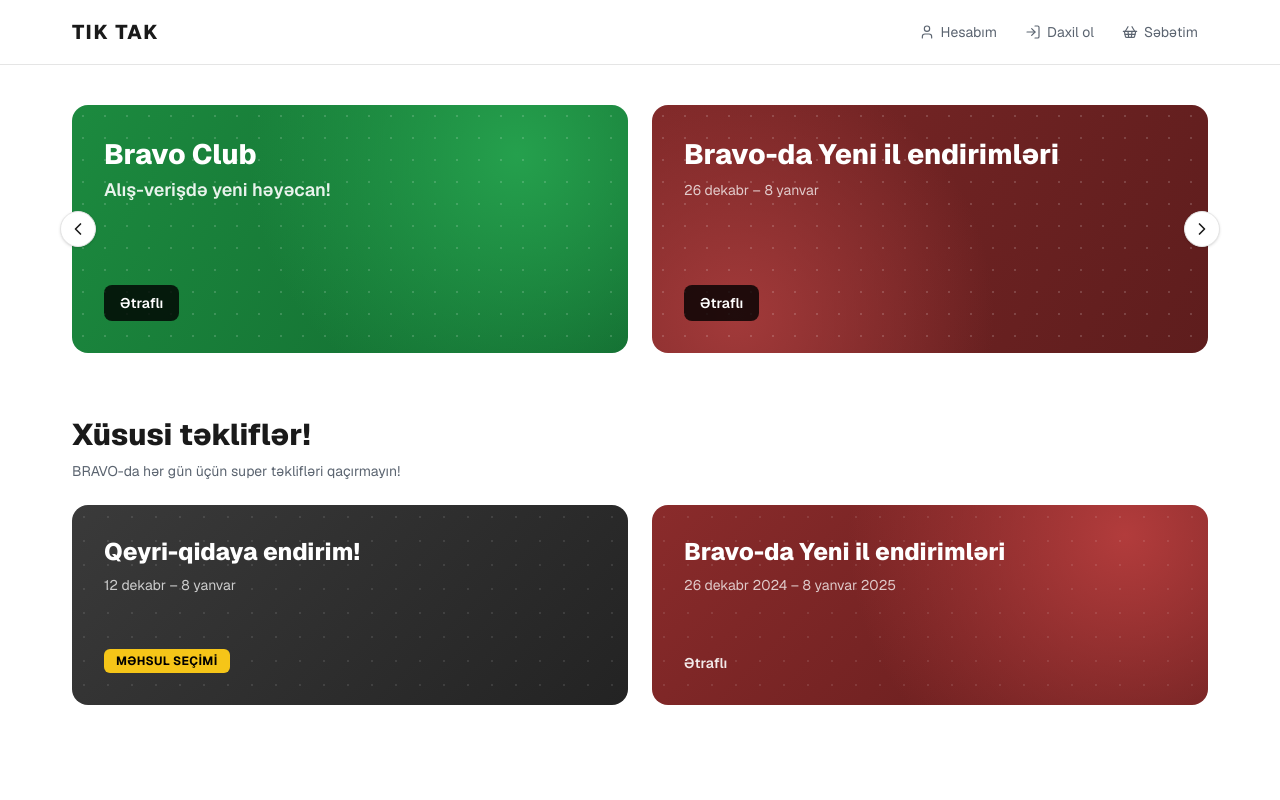
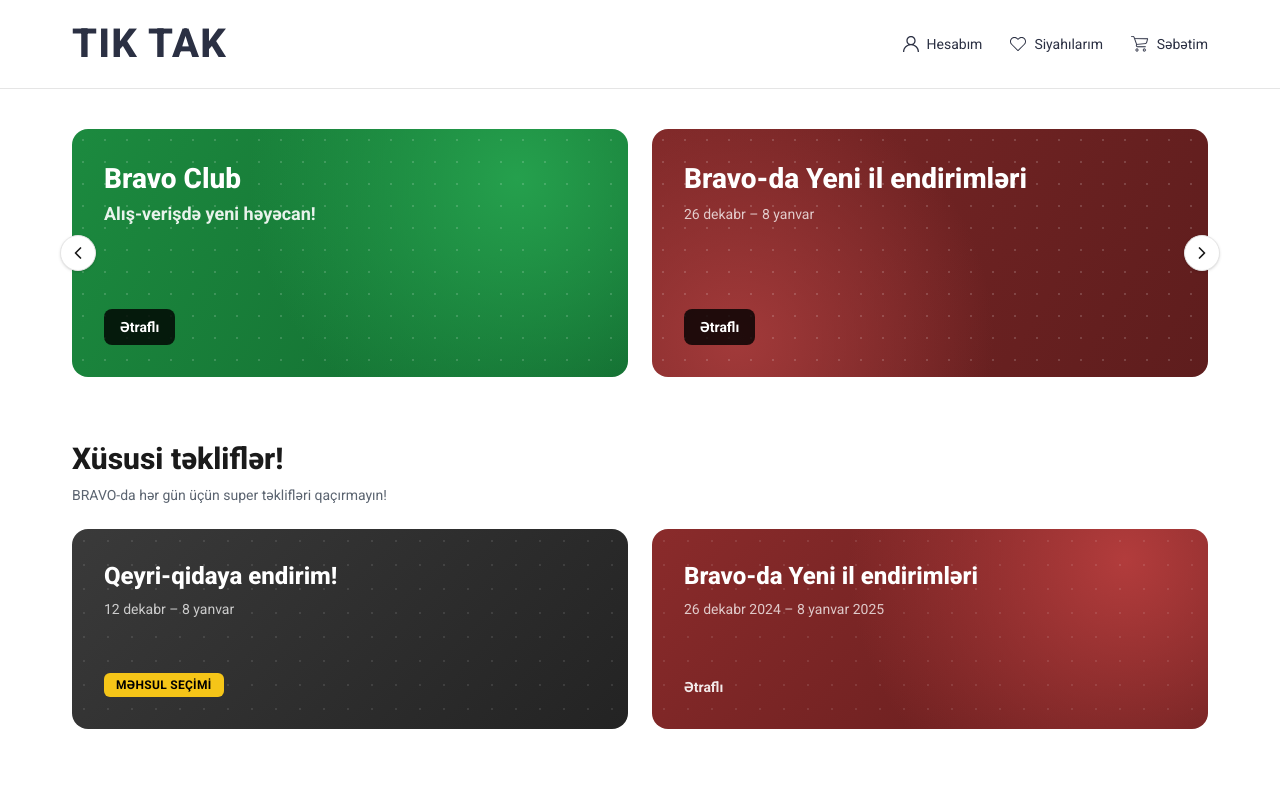
Before and after one commit to asafsafarli/TikTak, a Next.js app in the folder Frontend/: page / in a window 1280 px wide. Shown: the top 800 px of the page. Built offline with nearby package versions, Linux system fonts and the light colour scheme.

Commit message:
Apply header typography spec, custom SVG icons, Roboto font; rename Daxil ol to Siyahılarım

```diff
--- a/Frontend/src/app/globals.css
+++ b/Frontend/src/app/globals.css
@@ -7,7 +7,7 @@
   --color-ink: #1a1a1a;
   --color-muted: #5b6470;
 
-  --font-sans: var(--font-geist-sans), ui-sans-serif, system-ui, sans-serif;
+  --font-sans: var(--font-roboto), ui-sans-serif, system-ui, sans-serif;
 }
 
 html {
--- a/Frontend/src/app/layout.tsx
+++ b/Frontend/src/app/layout.tsx
@@ -1,10 +1,12 @@
 import type { Metadata } from "next";
-import { Geist } from "next/font/google";
+import { Roboto } from "next/font/google";
 import "./globals.css";
 
-const geistSans = Geist({
-  variable: "--font-geist-sans",
+const roboto = Roboto({
+  variable: "--font-roboto",
   subsets: ["latin"],
+  weight: ["400", "500", "700", "800"],
+  display: "swap",
 });
 
 export const metadata: Metadata = {
@@ -15,7 +17,7 @@
 
 export default function RootLayout({ children }: LayoutProps<"/">) {
   return (
-    <html lang="az" className={`${geistSans.variable} h-full antialiased`}>
+    <html lang="az" className={`${roboto.variable} h-full antialiased`}>
       <body className="flex min-h-full flex-col bg-white">{children}</body>
     </html>
   );
--- a/Frontend/src/shared/config/site.ts
+++ b/Frontend/src/shared/config/site.ts
@@ -89,6 +89,6 @@
 
 export const HEADER_NAV = [
   { label: "Hesabım", href: "#", icon: "user" as const },
-  { label: "Daxil ol", href: "#", icon: "login" as const },
+  { label: "Siyahılarım", href: "#", icon: "favorites" as const },
   { label: "Səbətim", href: "#", icon: "basket" as const },
 ];
--- /dev/null
+++ b/Frontend/src/shared/ui/icons/basket-icon.tsx
@@ -0,0 +1,19 @@
+import type { SVGProps } from "react";
+
+export function BasketIcon(props: SVGProps<SVGSVGElement>) {
+  return (
+    <svg
+      viewBox="0 0 19 17"
+      fill="currentColor"
+      stroke="currentColor"
+      strokeWidth="0.1"
+      xmlns="http://www.w3.org/2000/svg"
+      aria-hidden
+      {...props}
+    >
+      <path d="M6.36035 13.3555C7.25233 13.3556 7.97562 14.0787 7.97559 14.9707C7.97547 15.8626 7.25226 16.5858 6.36035 16.5859C5.46838 16.5859 4.74523 15.8627 4.74512 14.9707C4.74512 14.0787 5.46827 13.3555 6.36035 13.3555ZM6.36035 14.1514C5.90772 14.1514 5.54102 14.5181 5.54102 14.9707C5.54111 15.4233 5.90777 15.79 6.36035 15.79C6.81283 15.7899 7.17962 15.4232 7.17969 14.9707C7.17969 14.5181 6.81289 14.1515 6.36035 14.1514Z" />
+      <path d="M14.1865 13.3555C15.0785 13.3556 15.8018 14.0787 15.8018 14.9707C15.8016 15.8626 15.0784 16.5858 14.1865 16.5859C13.2945 16.5859 12.5714 15.8627 12.5713 14.9707C12.5713 14.0787 13.2944 13.3555 14.1865 13.3555ZM14.1865 14.1514C13.7339 14.1514 13.3672 14.5181 13.3672 14.9707C13.3673 15.4233 13.7339 15.79 14.1865 15.79C14.639 15.7899 15.0058 15.4232 15.0059 14.9707C15.0059 14.5181 14.6391 14.1515 14.1865 14.1514Z" />
+      <path d="M1.91699 0.0498047C2.69562 0.0575287 3.39332 0.487428 3.70215 1.1416L3.75879 1.27539V1.27637L4.12207 2.30078L17.6807 2.47461H17.6846L17.7871 2.49316C17.8536 2.51088 17.9161 2.53955 17.9717 2.57812L18.0498 2.64355L18.0508 2.64453C18.1457 2.7469 18.173 2.8884 18.124 3.0166L18.126 3.01758L17.123 6.88574C16.8936 7.77926 16.0808 8.44002 15.0967 8.54004H15.0957L6.33301 9.38379L6.17969 9.70117C6.06445 9.99182 6.10114 10.316 6.2793 10.5791C6.45906 10.8448 6.77337 11.0106 7.11621 11.0186H15.2373C15.4916 11.0186 15.7051 11.2102 15.7051 11.4541C15.7049 11.6979 15.4916 11.8887 15.2373 11.8887H7.11426C6.46582 11.8707 5.86599 11.562 5.50879 11.0596C5.14818 10.5479 5.07576 9.90656 5.31543 9.33691L5.31641 9.33496L5.51562 8.91113L2.87109 1.56055L2.80762 1.42578C2.63469 1.12546 2.29611 0.926705 1.91504 0.918945H0.517578C0.263242 0.918945 0.0498047 0.728326 0.0498047 0.484375C0.0498773 0.240484 0.263286 0.0498047 0.517578 0.0498047H1.91699ZM6.33398 8.49414L14.9824 7.6709H14.9834C15.5855 7.62686 16.082 7.22597 16.2119 6.68848V6.6875L17.0938 3.34277L4.42969 3.1709L6.33398 8.49414Z" />
+    </svg>
+  );
+}
--- /dev/null
+++ b/Frontend/src/shared/ui/icons/favorites-icon.tsx
@@ -0,0 +1,15 @@
+import type { SVGProps } from "react";
+
+export function FavoritesIcon(props: SVGProps<SVGSVGElement>) {
+  return (
+    <svg
+      viewBox="0 0 17 17"
+      fill="currentColor"
+      xmlns="http://www.w3.org/2000/svg"
+      aria-hidden
+      {...props}
+    >
+      <path d="M15.6269 2.41488C14.7367 1.52469 13.5582 1.03816 12.3004 1.03816C11.0426 1.03816 9.86051 1.5283 8.97032 2.41848L8.50541 2.88339L8.03329 2.41127C7.14311 1.52109 5.9574 1.02734 4.69961 1.02734C3.44542 1.02734 2.26332 1.51748 1.37674 2.40406C0.486557 3.29425 -0.00358424 4.47635 1.97344e-05 5.73414C1.97344e-05 6.99193 0.493765 8.17043 1.38395 9.06061L8.15222 15.8289C8.24592 15.9226 8.37206 15.973 8.4946 15.973C8.61713 15.973 8.74327 15.9262 8.83698 15.8325L15.6197 9.07503C16.5098 8.18484 17 7.00274 17 5.74495C17.0036 4.48716 16.5171 3.30506 15.6269 2.41488ZM14.9349 8.38667L8.4946 14.8017L2.0687 8.37585C1.36232 7.66948 0.973094 6.73244 0.973094 5.73414C0.973094 4.73584 1.35872 3.7988 2.0651 3.09603C2.76788 2.39325 3.70491 2.00402 4.69961 2.00402C5.69791 2.00402 6.63855 2.39325 7.34493 3.09963L8.15943 3.91413C8.35044 4.10514 8.65678 4.10514 8.84779 3.91413L9.65508 3.10684C10.3615 2.40046 11.3021 2.01123 12.2968 2.01123C13.2915 2.01123 14.2285 2.40046 14.9349 3.10324C15.6413 3.80961 16.0269 4.74665 16.0269 5.74495C16.0305 6.74325 15.6413 7.68029 14.9349 8.38667Z" />
+    </svg>
+  );
+}
--- /dev/null
+++ b/Frontend/src/shared/ui/icons/index.ts
@@ -0,0 +1,3 @@
+export { UserIcon } from "./user-icon";
+export { FavoritesIcon } from "./favorites-icon";
+export { BasketIcon } from "./basket-icon";
--- /dev/null
+++ b/Frontend/src/shared/ui/icons/user-icon.tsx
@@ -0,0 +1,15 @@
+import type { SVGProps } from "react";
+
+export function UserIcon(props: SVGProps<SVGSVGElement>) {
+  return (
+    <svg
+      viewBox="0 0 15 15"
+      fill="currentColor"
+      xmlns="http://www.w3.org/2000/svg"
+      aria-hidden
+      {...props}
+    >
+      <path d="M2.19668 9.69668C3.01357 8.87982 3.98587 8.27511 5.04671 7.90904C3.91052 7.12649 3.16406 5.81684 3.16406 4.33594C3.16406 1.94511 5.10917 0 7.5 0C9.89083 0 11.8359 1.94511 11.8359 4.33594C11.8359 5.81684 11.0895 7.12649 9.95326 7.90904C11.0141 8.27511 11.9864 8.87982 12.8033 9.69668C14.2199 11.1133 15 12.9967 15 15H13.8281C13.8281 11.5107 10.9893 8.67188 7.5 8.67188C4.01065 8.67188 1.17188 11.5107 1.17188 15H0C0 12.9967 0.780147 11.1133 2.19668 9.69668ZM7.5 7.5C9.24466 7.5 10.6641 6.08063 10.6641 4.33594C10.6641 2.59125 9.24466 1.17188 7.5 1.17188C5.75534 1.17188 4.33594 2.59125 4.33594 4.33594C4.33594 6.08063 5.75534 7.5 7.5 7.5Z" />
+    </svg>
+  );
+}
--- a/Frontend/src/widgets/site-header/ui/SiteHeader.tsx
+++ b/Frontend/src/widgets/site-header/ui/SiteHeader.tsx
@@ -1,35 +1,35 @@
 import Link from "next/link";
-import { LogIn, ShoppingBasket, User } from "lucide-react";
 import { Container } from "@/shared/ui/container";
+import { BasketIcon, FavoritesIcon, UserIcon } from "@/shared/ui/icons";
 import { HEADER_NAV } from "@/shared/config/site";
 
 const ICONS = {
-  user: User,
-  login: LogIn,
-  basket: ShoppingBasket,
+  user: UserIcon,
+  favorites: FavoritesIcon,
+  basket: BasketIcon,
 };
 
 export function SiteHeader() {
   return (
     <header className="sticky top-0 z-40 border-b border-neutral-200 bg-white/90 backdrop-blur">
-      <Container className="flex h-16 items-center justify-between">
+      <Container className="flex h-[88px] items-center justify-between">
         <Link
           href="/"
-          className="text-xl font-extrabold tracking-[0.08em] text-ink"
+          className="font-extrabold leading-none tracking-[0.03em] text-[#2B3043] text-[28px] sm:text-[40px]"
         >
           TIK TAK
         </Link>
 
-        <nav className="flex items-center gap-1 sm:gap-2">
+        <nav className="flex items-center gap-4 sm:gap-7">
           {HEADER_NAV.map((item) => {
             const Icon = ICONS[item.icon];
             return (
               <Link
                 key={item.label}
                 href={item.href}
-                className="flex items-center gap-1.5 rounded-lg px-2.5 py-2 text-sm text-muted transition-colors hover:bg-brand-soft hover:text-brand-dark"
+                className="flex items-center gap-2 text-[14px] font-normal leading-none tracking-normal text-[#2B3043] transition-opacity hover:opacity-70"
               >
-                <Icon className="size-4" strokeWidth={1.75} />
+                <Icon className="h-4 w-auto shrink-0" />
                 <span className="hidden sm:inline">{item.label}</span>
               </Link>
             );
```
